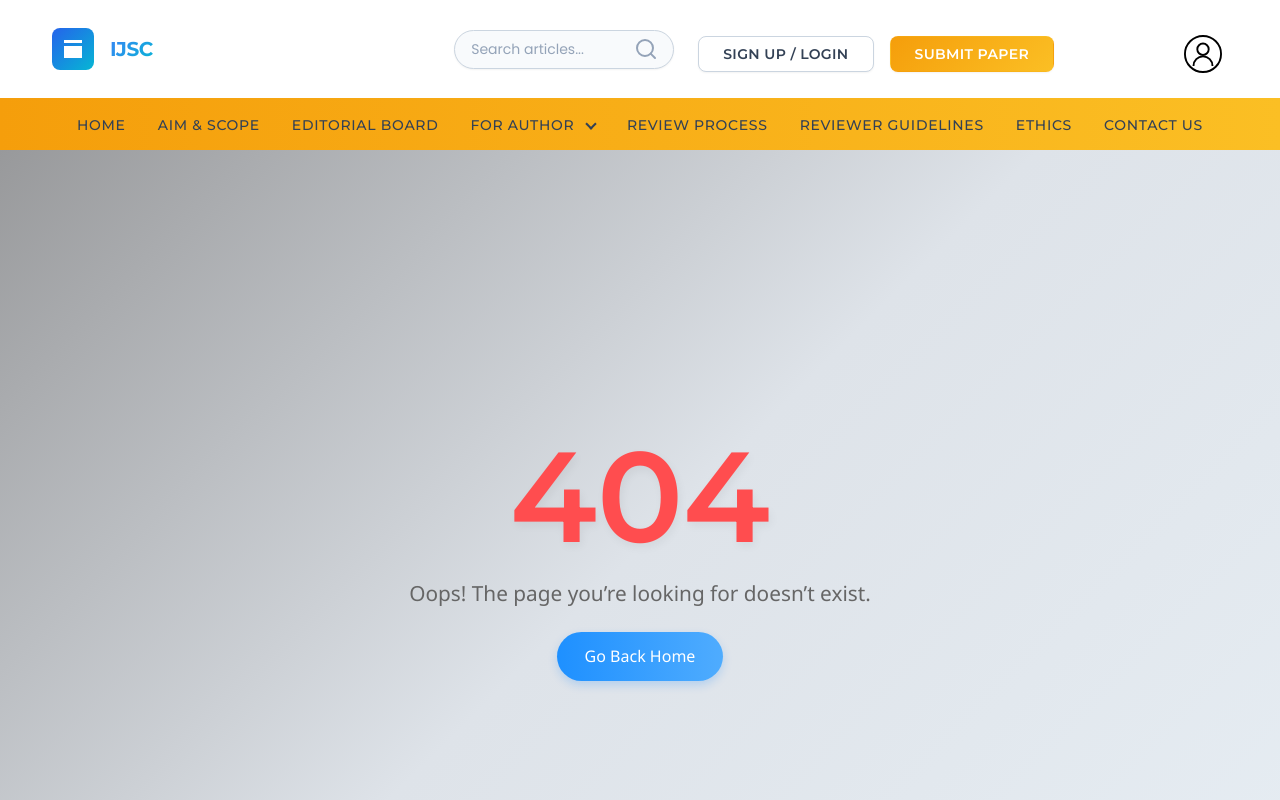
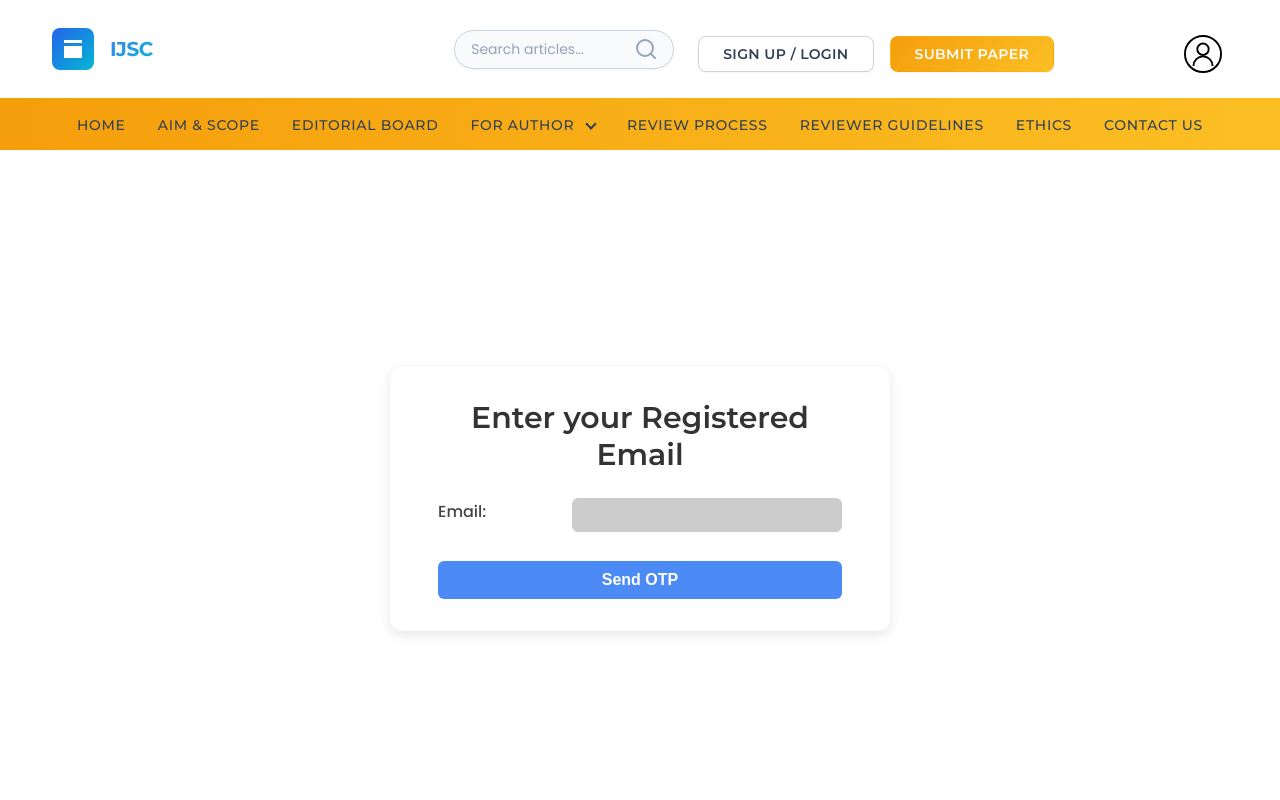
Before and after one commit to HKNain/research-paper-website-v1, a React (Vite) app in the folder frontend/: page /existingemail in a window 1280 px wide. Shown: the top 800 px of the page. Built offline with nearby package versions, Linux system fonts and the light colour scheme; no server answers.

Commit message:
Reset Password of a random email

```diff
--- a/frontend/src/App.jsx
+++ b/frontend/src/App.jsx
@@ -22,6 +22,8 @@ import ReviewerGuidelines from './pages/reviewerGuidelines.jsx'
 import ReviewProcess from './pages/reviewProcess.jsx';
 import Signup from './pages/signup.jsx';
 import SubmitPaper from './pages/submit.jsx';
+import Reset_password from './pages/Reset_password.jsx';
+import Existingemail from './pages/existingemail.jsx';
 
 // Import Header component
 import Header from './components/header.jsx';
@@ -45,6 +47,8 @@ import './styles/reviewerGuidelines.css';
 import './styles/reviewProcess.css';
 import './styles/signup.css';
 import './styles/submit.css';
+import './styles/resetpassword.css';
+import './styles/existingemail.css'
 
 // import './styles/profileAuthor.css';
 
@@ -103,6 +107,8 @@ function AppContent() {
             <Route path="/login" element={<Login />} />
             <Route path="/profile" element={<Profile />} />
             <Route path="/submit" element={<SubmitPaper />} />
+            <Route path="/reset-password" element={<Reset_password />} />
+            <Route path="/existingemail" element={<Existingemail/>} />
 
             {/* Fallback route */}
             <Route path="*" element={<NotFound/>} />
--- /dev/null
+++ b/frontend/src/pages/Reset_password.jsx
@@ -0,0 +1,75 @@
+import React, { useState } from "react";
+import { useNavigate } from "react-router-dom";
+import axios from "axios";
+
+function Reset_password() {
+  const [password, setPassword] = useState("");
+  const [newpassword, setNewpassword] = useState("");
+  const [email, setEmail] = useState("");
+  const [error, setError] = useState(""); // ✅ Fix: Declare error state
+  const navigate = useNavigate();
+
+  const handleSubmit = async(e) => {
+   try {
+     e.preventDefault();
+
+     if (password !== newpassword) {
+       setError("Passwords do not match!");
+       return;
+     }
+
+     // If you have API call to reset password, do it here
+      const res = await axios.patch("http://localhost:5000/api/auth/changepassword", { email , password });
+     console.log(res);
+     setError(""); // clear error if successful
+     navigate("/login"); // redirect
+   } catch (error) {
+    console.log(error)
+   }
+  };
+
+  return (
+    <div className="login-container">
+      <form className="login-form" onSubmit={handleSubmit}>
+        <h2>Reset Password</h2>
+
+        {/* ✅ now error is defined */}
+        {error && <p style={{ color: "red" }}>{error}</p>}
+
+            <div className="form-row">
+          <label>Email:</label>
+          <input
+            type="email"
+            value={email}
+            onChange={(e) => setEmail(e.target.value)}
+            required
+          />
+        </div>
+
+        <div className="form-row">
+          <label>New Password:</label>
+          <input
+            type="password"
+            value={password}
+            onChange={(e) => setPassword(e.target.value)}
+            required
+          />
+        </div>
+
+        <div className="form-row">
+          <label>Confirm Password:</label>
+          <input
+            type="password"
+            value={newpassword}
+            onChange={(e) => setNewpassword(e.target.value)}
+            required
+          />
+        </div>
+
+        <button type="submit" onClick={handleSubmit} >Submit</button>
+      </form>
+    </div>
+  );
+}
+
+export default Reset_password;
--- /dev/null
+++ b/frontend/src/pages/existingemail.jsx
@@ -0,0 +1,53 @@
+import React, { useState } from "react";
+import { useNavigate } from "react-router-dom";
+import API from "../api/axios"; // assuming axios instance is here
+
+function Existingemail() {
+  const [email, setEmail] = useState("");
+  const [error, setError] = useState("");
+  const navigate = useNavigate();
+
+  const handleSubmit = async (e) => {
+    e.preventDefault();
+    setError(""); // clear old errors
+
+    try {
+      // 🔹 Call backend API to check if email exists
+      const res = await API.post("/api/auth/request-reset", { email });
+
+      if (res.data.success) {
+        // ✅ Backend confirms OTP is sent
+        navigate("/reset-password", { state: { email } });
+        // you can pass email to next page using location.state
+      } else {
+        setError("This email is not registered.");
+      }
+    } catch (err) {
+      setError(err.response?.data?.message || "Something went wrong. Try again.");
+    }
+  };
+
+  return (
+    <div className="login-container">
+      <form className="login-form" onSubmit={handleSubmit}>
+        <h2>Enter your Registered Email</h2>
+
+        {error && <p style={{ color: "red" }}>{error}</p>}
+
+        <div className="form-row">
+          <label>Email:</label>
+          <input
+            type="email"
+            value={email}
+            onChange={(e) => setEmail(e.target.value)}
+            required
+          />
+        </div>
+
+        <button type="submit">Send OTP</button>
+      </form>
+    </div>
+  );
+}
+
+export default Existingemail;
--- a/frontend/src/pages/login.jsx
+++ b/frontend/src/pages/login.jsx
@@ -93,7 +93,7 @@ export default function Login() {
           Don't have an account? <Link to="/signup">Sign Up</Link>
         </p>
         <p>
-          Forgot your password? <Link to="/reset-password">Reset Password</Link>
+          Forgot your password? <Link to="/existingemail">Reset Password</Link>
         </p>
       </div>
     </div>
--- /dev/null
+++ b/frontend/src/styles/existingemail.css
@@ -0,0 +1,78 @@
+.login-container {
+  height: 100vh;
+  overflow: hidden;
+  background-color: #fff;
+  display: flex;
+  flex-direction: column;
+  gap: 30px;
+  justify-content: center;
+  align-items: center;
+}
+/* Add this at the top of Login.css */
+
+
+.login-form {
+  background-color: white;
+  padding: 2rem 3rem;
+  border-radius: 12px;
+  box-shadow: 0 4px 12px rgba(0, 0, 0, 0.1);
+  width: 500px;
+  margin-top: -100px;
+}
+
+.login-form h2 {
+  margin-bottom: 1.5rem;
+  text-align: center;
+  color: #333;
+}
+
+.form-row {
+  display: flex;
+  align-items: center;
+  justify-content: space-between;
+  margin-bottom: 1.2rem;
+}
+
+.form-row label {
+  flex: 1;
+  margin-right: 10px;
+  font-weight: 500;
+  color: #444;
+}
+
+.form-row input,
+.form-row select {
+  flex: 2;
+  padding: 8px 10px;
+  border: 1px solid #ccc;
+  border-radius: 6px;
+  background-color: #ccc;
+  font-size: 14px;
+}
+
+.login-form button {
+  width: 100%;
+  padding: 10px;
+  background-color: #4c8bf5;
+  color: white;
+  border: none;
+  border-radius: 6px;
+  font-weight: bold;
+  cursor: pointer;
+  transition: background-color 0.3s ease;
+}
+
+.login-form button:hover {
+  background-color: #3a6fd0;
+}
+
+
+.login-footer{
+  display: flex;
+  flex-direction: column;
+  gap: 0px;
+}
+
+.login-footer > * {
+  margin: 0; /* remove default margin on children */
+}
--- a/frontend/src/styles/login.css
+++ b/frontend/src/styles/login.css
@@ -46,7 +46,7 @@
   padding: 8px 10px;
   border: 1px solid #ccc;
   border-radius: 6px;
-  background-color: #white;
+  background-color: #ccc;
   font-size: 14px;
 }
 
--- /dev/null
+++ b/frontend/src/styles/resetpassword.css
@@ -0,0 +1,78 @@
+.login-container {
+  height: 100vh;
+  overflow: hidden;
+  background-color: #fff;
+  display: flex;
+  flex-direction: column;
+  gap: 30px;
+  justify-content: center;
+  align-items: center;
+}
+/* Add this at the top of Login.css */
+
+
+.login-form {
+  background-color: white;
+  padding: 2rem 3rem;
+  border-radius: 12px;
+  box-shadow: 0 4px 12px rgba(0, 0, 0, 0.1);
+  width: 500px;
+  margin-top: -100px;
+}
+
+.login-form h2 {
+  margin-bottom: 1.5rem;
+  text-align: center;
+  color: #333;
+}
+
+.form-row {
+  display: flex;
+  align-items: center;
+  justify-content: space-between;
+  margin-bottom: 1.2rem;
+}
+
+.form-row label {
+  flex: 1;
+  margin-right: 10px;
+  font-weight: 500;
+  color: #444;
+}
+
+.form-row input,
+.form-row select {
+  flex: 2;
+  padding: 8px 10px;
+  border: 1px solid #ccc;
+  border-radius: 6px;
+  background-color: #ccc;
+  font-size: 14px;
+}
+
+.login-form button {
+  width: 100%;
+  padding: 10px;
+  background-color: #4c8bf5;
+  color: white;
+  border: none;
+  border-radius: 6px;
+  font-weight: bold;
+  cursor: pointer;
+  transition: background-color 0.3s ease;
+}
+
+.login-form button:hover {
+  background-color: #3a6fd0;
+}
+
+
+.login-footer{
+  display: flex;
+  flex-direction: column;
+  gap: 0px;
+}
+
+.login-footer > * {
+  margin: 0; /* remove default margin on children */
+}
```
Also changed, not shown: 2 other files (tests, documents, lock files or other folders).
